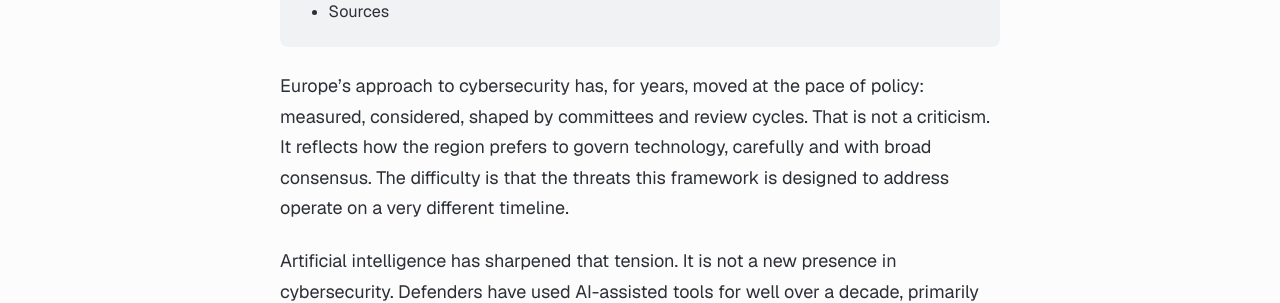
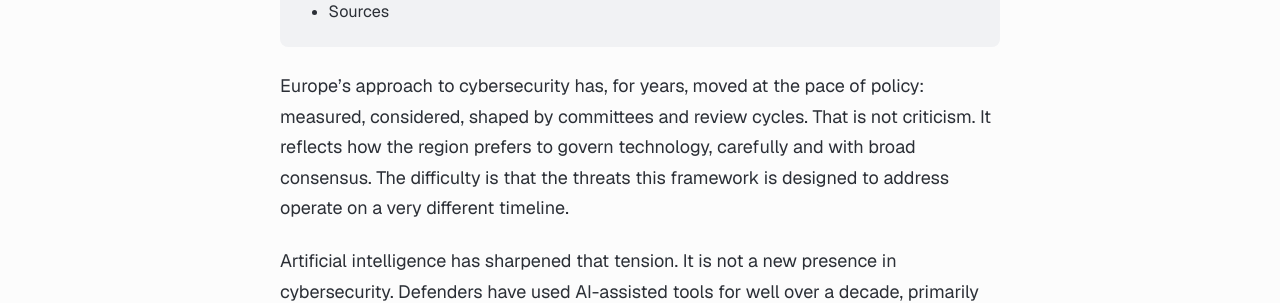
Before and after one commit to SantaLauk/santalauk.github.io, a Jekyll site: the page built from _posts/2026-06-22-ai-and-cybersecurity-europes-growing-reckoning.md, in a window 1280 px wide and 900 px high, scrolled down 451 px. Shown: the part 186-489 px from the top of the window. Built offline with Jekyll 4.4.1, drawn with Linux system fonts in a browser that asks for light colours.

```diff
--- a/_posts/2026-06-22-ai-and-cybersecurity-europes-growing-reckoning.md
+++ b/_posts/2026-06-22-ai-and-cybersecurity-europes-growing-reckoning.md
@@ -7,7 +7,7 @@ toc: true
 ---
 
 Europe's approach to cybersecurity has, for years, moved at the pace of policy: measured,
-considered, shaped by committees and review cycles. That is not a criticism. It reflects
+considered, shaped by committees and review cycles. That is not criticism. It reflects
 how the region prefers to govern technology, carefully and with broad consensus. The
 difficulty is that the threats this framework is designed to address operate on a very
 different timeline.
```
